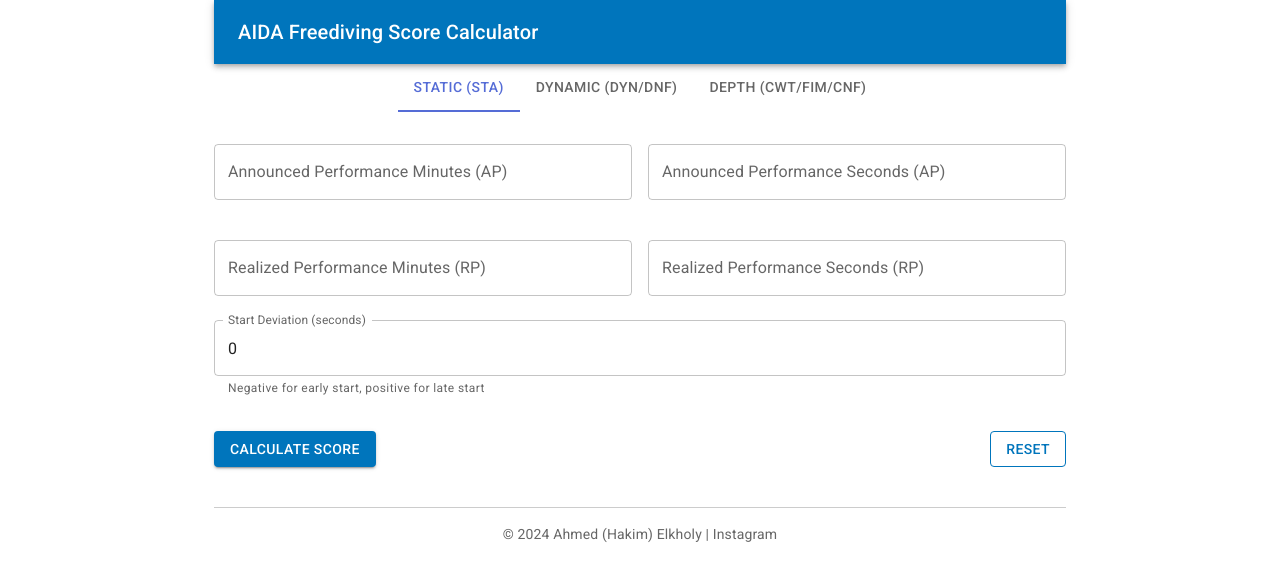
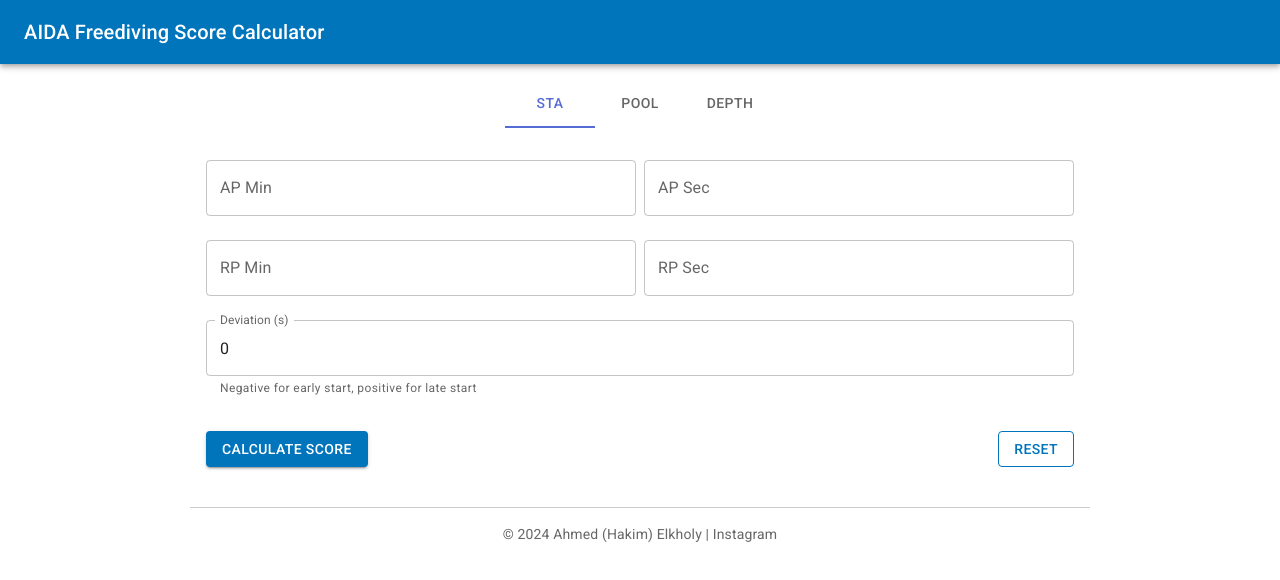
Before and after one commit to ahakem/AIDA-Freediving-Score-Calculator, a React (Create React App) app: page / in a window 1280 px wide. Shown: the top 580 px of the page. Built offline with nearby package versions, Linux system fonts and the light colour scheme.

Commit message:
enhancment

```diff
--- a/src/App.js
+++ b/src/App.js
@@ -6,7 +6,6 @@
   Container,
   FormControlLabel,
   Checkbox,
-  Grid,
   Box,
   Tabs,
   Tab,
@@ -134,113 +133,107 @@
   };
 
   return (
-    <Container maxWidth="md">
-      <AppBar position="static" style={{ backgroundColor: '#0075bc' }}>
-        <Toolbar>
-          <Typography variant="h6" style={{ flexGrow: 1 }}>
-            AIDA Freediving Score Calculator
-          </Typography>
-        </Toolbar>
-      </AppBar>
-
+    <Container maxWidth="md" style={{ padding: 0 }}>
       <Tabs
         value={discipline}
         onChange={(e, value) => setDiscipline(value)}
         indicatorColor="primary"
         textColor="primary"
         centered
-        style={{ marginBottom: '16px' }}
+        style={{ marginBottom: '16px', marginTop: '16px' }}
       >
-        <Tab label="Static (STA)" value="Static" />
-        <Tab label="Dynamic (DYN/DNF)" value="Dynamic" />
-        <Tab label="Depth (CWT/FIM/CNF)" value="Depth" />
+        <Tab label="STA" value="Static" />
+        <Tab label="Pool" value="Dynamic" />
+        <Tab label="Depth" value="Depth" />
       </Tabs>
 
       {discipline === 'Static' && (
-        <>
-          <Grid container spacing={2}>
-            <Grid item xs={6}>
+        <div style={{ padding: '0 16px' }}>
+          <div style={{ display: 'flex', gap: '8px' }}>
             <TextField
-                label="Announced Performance Minutes (AP)"
+              label="AP Min"
               type="number"
+              inputMode="numeric"
               value={apMinutes}
               onChange={(e) => setApMinutes(e.target.value)}
               fullWidth
               margin="normal"
             />
-            </Grid>
-            <Grid item xs={6}>
             <TextField
-                label="Announced Performance Seconds (AP)"
+              label="AP Sec"
               type="number"
+              inputMode="numeric"
               value={apSeconds}
               onChange={(e) => setApSeconds(e.target.value)}
               fullWidth
               margin="normal"
             />
-            </Grid>
-            <Grid item xs={6}>
+          </div>
+          <div style={{ display: 'flex', gap: '8px' }}>
             <TextField
-                label="Realized Performance Minutes (RP)"
+              label="RP Min"
               type="number"
+              inputMode="numeric"
               value={rpMinutes}
               onChange={(e) => setRpMinutes(e.target.value)}
               fullWidth
               margin="normal"
             />
-            </Grid>
-            <Grid item xs={6}>
             <TextField
-                label="Realized Performance Seconds (RP)"
+              label="RP Sec"
               type="number"
+              inputMode="numeric"
               value={rpSeconds}
               onChange={(e) => setRpSeconds(e.target.value)}
               fullWidth
               margin="normal"
             />
-            </Grid>
-          </Grid>
-        </>
+          </div>
+        </div>
       )}
 
       {discipline !== 'Static' && (
-        <>
+        <div style={{ padding: '0 16px' }}>
           <TextField
-            label="Announced Performance Distance (AP in meters)"
+            label="AP Dist (m)"
             type="number"
+            inputMode="numeric"
             value={apDistance}
             onChange={(e) => setApDistance(e.target.value)}
             fullWidth
             margin="normal"
           />
           <TextField
-            label="Realized Performance Distance (RP in meters)"
+            label="RP Dist (m)"
             type="number"
+            inputMode="numeric"
             value={rpDistance}
             onChange={(e) => setRpDistance(e.target.value)}
             fullWidth
             margin="normal"
           />
-        </>
+        </div>
       )}
 
+      <div style={{ padding: '0 16px' }}>
         <TextField
-        label="Start Deviation (seconds)"
+          label="Deviation (s)"
           type="number"
+          inputMode="numeric"
           value={startDeviation}
           onChange={(e) => setStartDeviation(e.target.value)}
           fullWidth
           margin="normal"
           helperText="Negative for early start, positive for late start"
         />
+      </div>
 
       {(discipline === 'Dynamic' || discipline === 'Depth') && (
-        <Box marginTop={2}>
+        <Box marginTop={2} style={{ padding: '0 16px' }}>
           <Typography variant="h6">Penalties:</Typography>
-          <Grid container spacing={2}>
+          <div style={{ display: 'flex', flexWrap: 'wrap', gap: '8px' }}>
             {discipline === 'Depth' && (
               <>
-                <Grid item xs={12} md={6}>
                 <FormControlLabel
                   control={
                     <Checkbox
@@ -251,8 +244,6 @@
                   }
                   label="Missing Tag"
                 />
-                </Grid>
-                <Grid item xs={12} md={6}>
                 <FormControlLabel
                   control={
                     <Checkbox
@@ -263,8 +254,6 @@
                   }
                   label="Remove Lanyard"
                 />
-                </Grid>
-                <Grid item xs={12} md={6}>
                 <FormControlLabel
                   control={
                     <Checkbox
@@ -275,12 +264,10 @@
                   }
                   label="Grab Line"
                 />
-                </Grid>
               </>
             )}
             {discipline === 'Dynamic' && (
               <>
-                <Grid item xs={12} md={6}>
                 <FormControlLabel
                   control={
                     <Checkbox
@@ -291,8 +278,6 @@
                   }
                   label="No Touch Start/Turn"
                 />
-                </Grid>
-                <Grid item xs={12} md={6}>
                 <FormControlLabel
                   control={
                     <Checkbox
@@ -303,14 +288,13 @@
                   }
                   label="Pulling"
                 />
-                </Grid>
               </>
             )}
-          </Grid>
+          </div>
         </Box>
       )}
 
-      <Box display="flex" justifyContent="space-between" marginTop={3}>
+      <Box display="flex" justifyContent="space-between" padding="0 16px" marginTop={3}>
         <Button
           variant="contained"
           style={{ backgroundColor: '#0075bc', color: '#fff' }}
@@ -333,10 +317,9 @@
         </Typography>
       )}
 
-      <Box marginTop={5} padding={2} textAlign="center" borderTop={`1px solid ${'#ccc'}`}>
+      <Box marginTop={5} padding={2} textAlign="center" borderTop="1px solid #ccc">
         <Typography variant="body2" color="textSecondary">
-          © {new Date().getFullYear()} Ahmed (Hakim) Elkholy
-          {' '}|{' '}
+          © {new Date().getFullYear()} Ahmed (Hakim) Elkholy |{' '}
           <Link
             href="https://www.instagram.com/hakim_elkholy/"
             target="_blank"
--- a/src/index.js
+++ b/src/index.js
@@ -1,17 +1,24 @@
-import * as React from 'react';
-import * as ReactDOM from 'react-dom/client';
-import CssBaseline from '@mui/material/CssBaseline';
-import { ThemeProvider } from '@mui/material/styles';
-import App from './App';
-import theme from './theme';
-
-const rootElement = document.getElementById('root');
+import * as React from "react";
+import * as ReactDOM from "react-dom/client";
+import CssBaseline from "@mui/material/CssBaseline";
+import { ThemeProvider } from "@mui/material/styles";
+import App from "./App";
+import theme from "./theme";
+import { Typography, AppBar, Toolbar } from "@mui/material";
+const rootElement = document.getElementById("root");
 const root = ReactDOM.createRoot(rootElement);
 
 root.render(
   <ThemeProvider theme={theme}>
     {/* CssBaseline kickstart an elegant, consistent, and simple baseline to build upon. */}
     <CssBaseline />
+    <AppBar position="static" style={{ backgroundColor: "#0075bc" }}>
+      <Toolbar>
+        <Typography variant="h6" style={{ flexGrow: 1 }}>
+          AIDA Freediving Score Calculator
+        </Typography>
+      </Toolbar>
+    </AppBar>
     <App />
-  </ThemeProvider>,
+  </ThemeProvider>
 );
```
Lines whose indentation alone changed are shown as unchanged.
